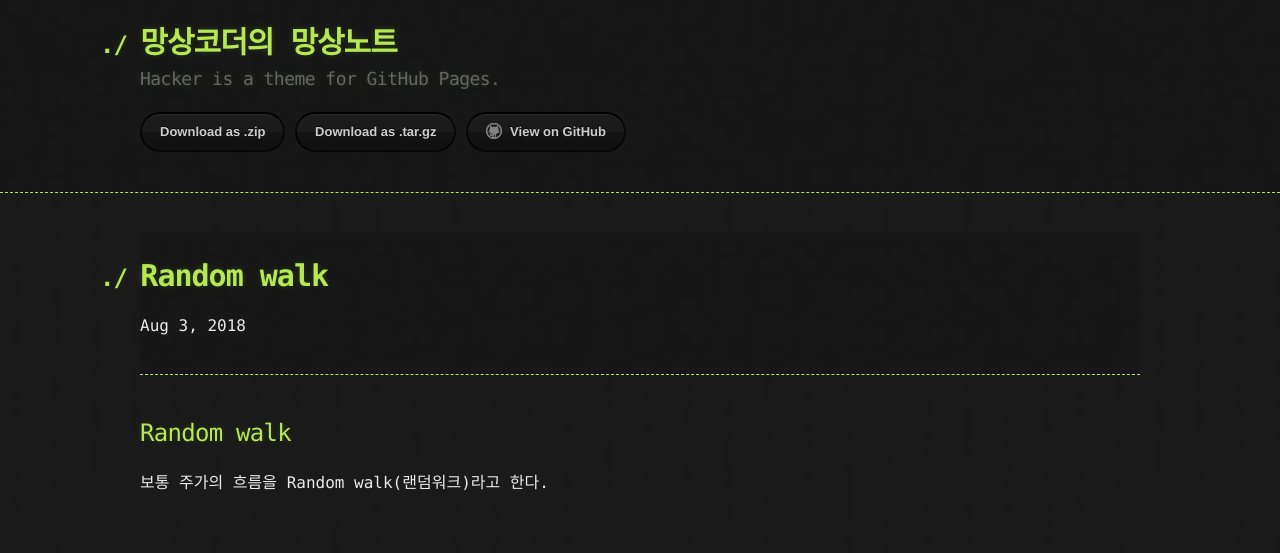
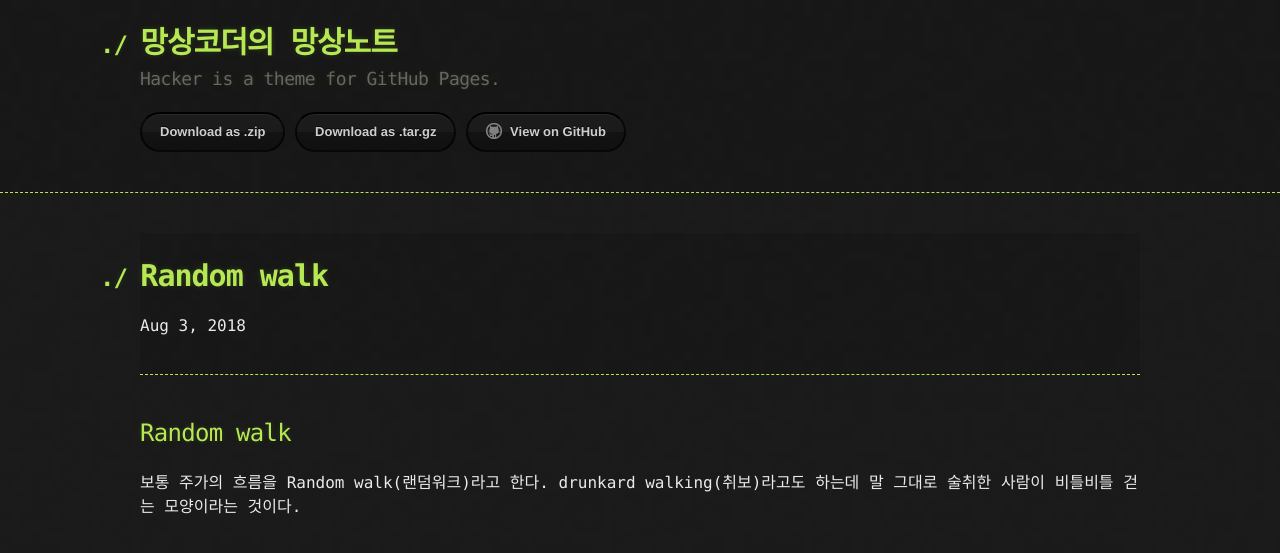
Before and after one commit to kooock/kooock.github.io, a Jekyll site: the page built from _posts/2018-08-03-random_walk.md, in a window 1280 px wide. Shown: the top 553 px of the page. Built offline with Jekyll 4.4.1, drawn with Linux system fonts in a browser that asks for light colours.

Commit message:
update random walk

```diff
--- a/_posts/2018-08-03-random_walk.md
+++ b/_posts/2018-08-03-random_walk.md
@@ -12,3 +12,4 @@ Random walk
 --------------------------------------------------------------------------------------------
 
 보통 주가의 흐름을 Random walk(랜덤워크)라고 한다.
+drunkard walking(취보)라고도 하는데 말 그대로 술취한 사람이 비틀비틀 걷는 모양이라는 것이다.
```
